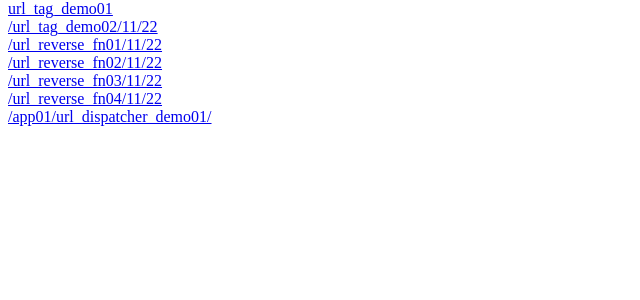
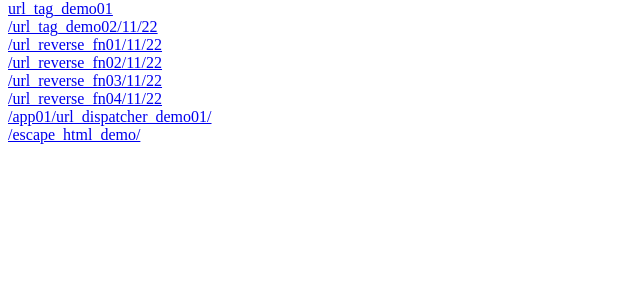
Before and after one commit to yangsg/linux_training_notes, a Django app: page / in a window 1280 px wide. Shown: the part 401-701 px from the top of the page, without its empty margins (0-640 px from the left). Run offline with Django 3.2, Linux system fonts and the light colour scheme.

Commit message:
add escape html demo for django

```diff
--- /dev/null
+++ b/python3/django/02_django2.2_ubuntu18/web01/templates/hello/escape_html_demo_output.html
@@ -0,0 +1 @@
+{{ html_content }}
--- a/python3/django/02_django2.2_ubuntu18/web01/templates/index.html
+++ b/python3/django/02_django2.2_ubuntu18/web01/templates/index.html
@@ -78,3 +78,7 @@
 <div>
   <a href='/app01/url_dispatcher_demo01/'> /app01/url_dispatcher_demo01/ </a>
 </div>
+
+<div>
+  <a href='/escape_html_demo/'> /escape_html_demo/ </a>
+</div>
--- a/python3/django/02_django2.2_ubuntu18/web01/web01/hello.py
+++ b/python3/django/02_django2.2_ubuntu18/web01/web01/hello.py
@@ -124,3 +124,11 @@ def url_reverse_fn03(request, *args):
 def url_reverse_fn04(request, **kwargs):
     new_url = reverse("url_reverse_fn04", kwargs=kwargs)
     return HttpResponse(new_url)
+
+
+def escape_html_demo(request):
+    #// https://docs.djangoproject.com/en/2.2/ref/utils/
+    #// https://stackoverflow.com/questions/1946281/in-django-how-do-i-get-escaped-html-in-httpresponse
+    from django.utils.html import escape
+    html_content = escape('<h1>hello world</h1>')
+    return render(request, 'hello/escape_html_demo_output.html', {'html_content': html_content})
--- a/python3/django/02_django2.2_ubuntu18/web01/web01/urls.py
+++ b/python3/django/02_django2.2_ubuntu18/web01/web01/urls.py
@@ -52,5 +52,6 @@ urlpatterns = [
      path('app01/', include('app01.urls')),
 
 
+    re_path(r'escape_html_demo/', hello.escape_html_demo, name='escape_html_demo'),
 
 ]
```
